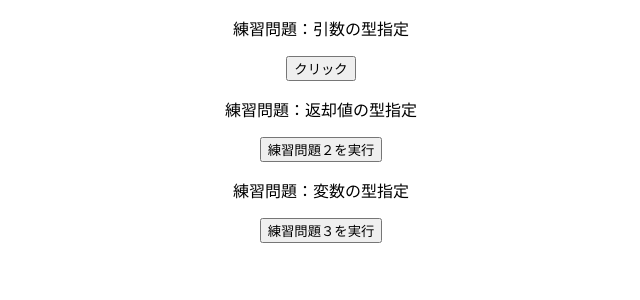
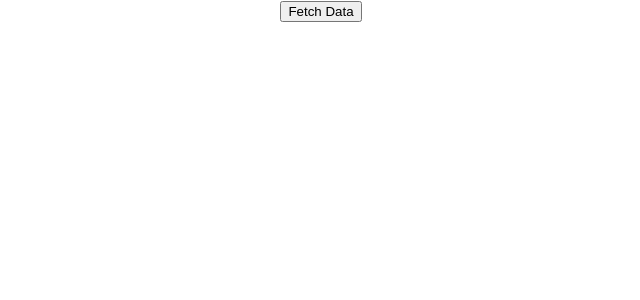
Before and after one commit to Zakky4/react_typescript, a React (Create React App) app: page / in a window 1280 px wide. Shown: the top 300 px of the page, without its empty margins (319-959 px from the left). Built offline with nearby package versions, Linux system fonts and the light colour scheme.

Commit message:
todos get data

```diff
--- a/src/App.tsx
+++ b/src/App.tsx
@@ -1,16 +1,16 @@
-import React from "react";
-import logo from "./logo.svg";
+import axios from "axios";
 import "./App.css";
-import { Practice1 } from "./practices/Practice1";
-import { Practice2 } from "./practices/Practice2";
-import { Practice3 } from "./practices/Practice3";
 
 function App() {
+  const onClickFetchData = () => {
+    axios.get("https://jsonplaceholder.typicode.com/todos").then((res) => {
+      console.log(res);
+    });
+  };
+
   return (
     <div className="App">
-      <Practice1 />
-      <Practice2 />
-      <Practice3 />
+      <button onClick={onClickFetchData}>Fetch Data</button>
     </div>
   );
 }
```
